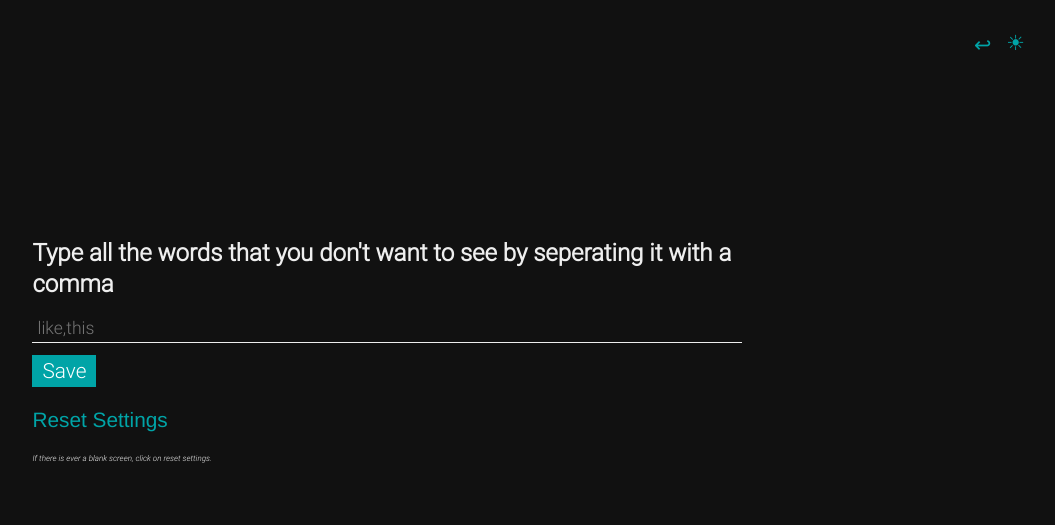
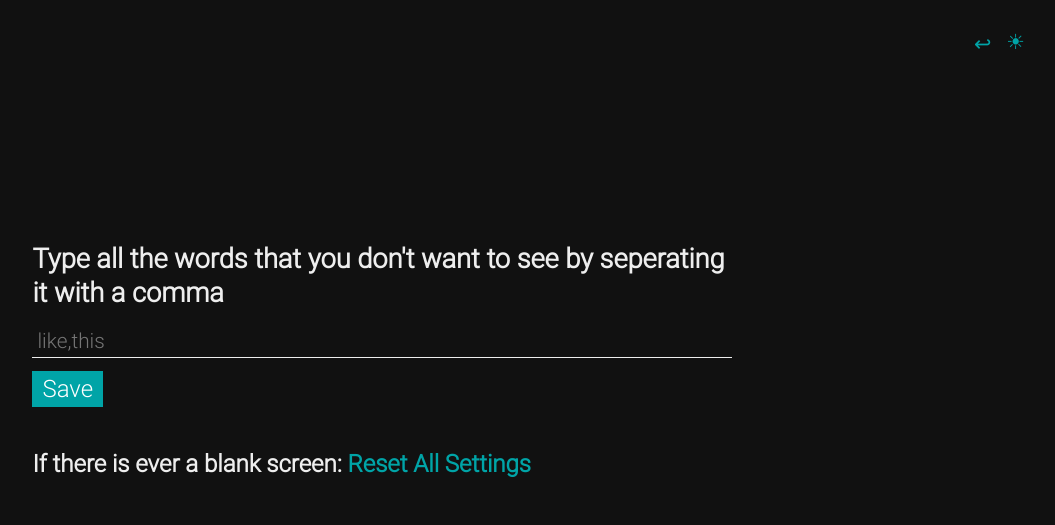
Before and after one commit to itsabhinaya/UD_new_tab, a browser extension: page nowords.html in a window 1280 px wide. Shown: the whole page, without its empty margins (217-1272 px from the left). Drawn offline with Linux system fonts and the light colour scheme.

Commit message:
feedback 1

```diff
--- a/css/styles.css
+++ b/css/styles.css
@@ -15,26 +15,29 @@
 
 h1 {
   font-family: RobotoBold, Helvetica, Arial, sans-serif;
-  font-size: 2.7em;
+  font-size: 3em;
+  line-height: 1.2em;
+
 }
 
 h4,.save_words {
   font-family: RobotoLight, Helvetica, Arial, sans-serif;
-  font-size: 1.3em;
+  font-size: 1.5em;
 }
 
 h5{
   font-family: RobotoLight, Helvetica, Arial, sans-serif;
-  font-size: 1.5em;
+  font-size: 1.7em;
 }
 
 p {
   font-family: RobotoLightItalic, Helvetica, Arial, sans-serif;
-  font-size: 1em;
+  font-size: 1.3em;
+  line-height: 1.3em;
 }
 
 .reset_help {
-  font-size: .5em;
+  font-size: 1.5em;
 }
 
 .container {
@@ -44,8 +47,9 @@ p {
 }
 .center {
   width: 700px;
-  font-family: Tahoma;
+  font-family: RobotoLight, Helvetica, Arial, sans-serif;
   text-decoration: none;
+  overflow: scroll;
 }
 
 a {
@@ -56,12 +60,12 @@ a {
 body {
   background-color: #111;
   color: #eee;
-  line-height: 1.3;
+  line-height: 2.1em;
 
 }
 
-p.sun_icon, p.pen_icon, p.back_icon, .reset_settings {
-  font-family: JunctionRegular, Helvetica, Arial, sans-serif;
+p.sun_icon, p.pen_icon, p.back_icon {
+  font-family: RobotoBold, Helvetica, Arial, sans-serif;
   font-size: 1.3em;
   cursor:pointer;
   color: #00a4a7;
@@ -108,7 +112,7 @@ input[type=text], select {
   border: none;
   border-bottom: 1px solid ;
   color:inherit;
-  font-size: 1.1em;
+  font-size: 1.3em;
   font-family: RobotoLight, Helvetica, Arial, sans-serif;
 }
 
--- a/js/background.js
+++ b/js/background.js
@@ -87,7 +87,7 @@ $(document).ready(function(){
     $(".reset_settings").fadeOut(function () {
       $(".reset_settings").text("Reseted").fadeIn();
       setTimeout(function () {
-        $(".reset_settings").text("Reset Settings").fadeIn();
+        $(".reset_settings").text("Reset All Settings").fadeIn();
       }, 2000);
     });
 
--- a/nowords.html
+++ b/nowords.html
@@ -14,8 +14,9 @@
 			<input type="text" class="" id="no_words" value="" placeholder="like,this" />
 			</br>
 			<a href="#" class="save_words">Save</a>
-			<p class="reset_settings">Reset Settings</p>
-			<p class="reset_help">If there is ever a blank screen, click on reset settings.</p>
+			<h5 class="reset_help">If there is ever a blank screen: <a class="reset_settings">Reset All Settings</a></h5>
+
+
 		</div>
 	</div>
 </body>
```
Also changed, not shown: manifest.json.
